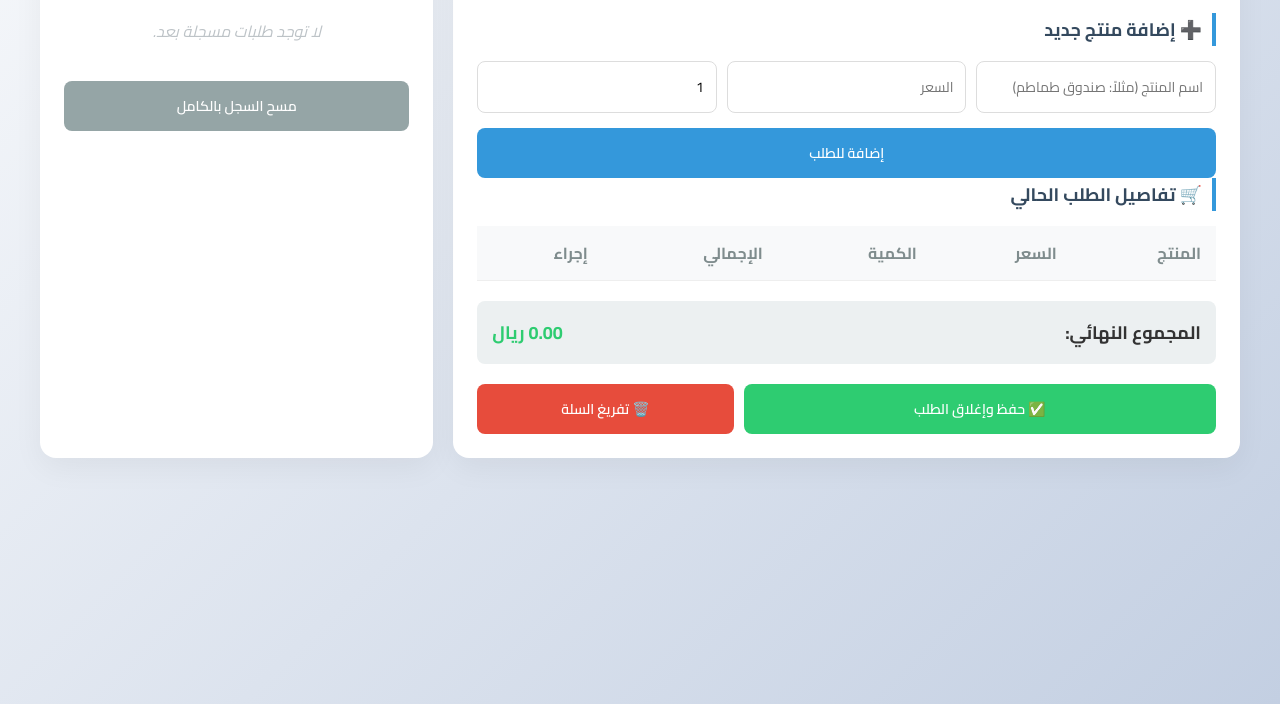
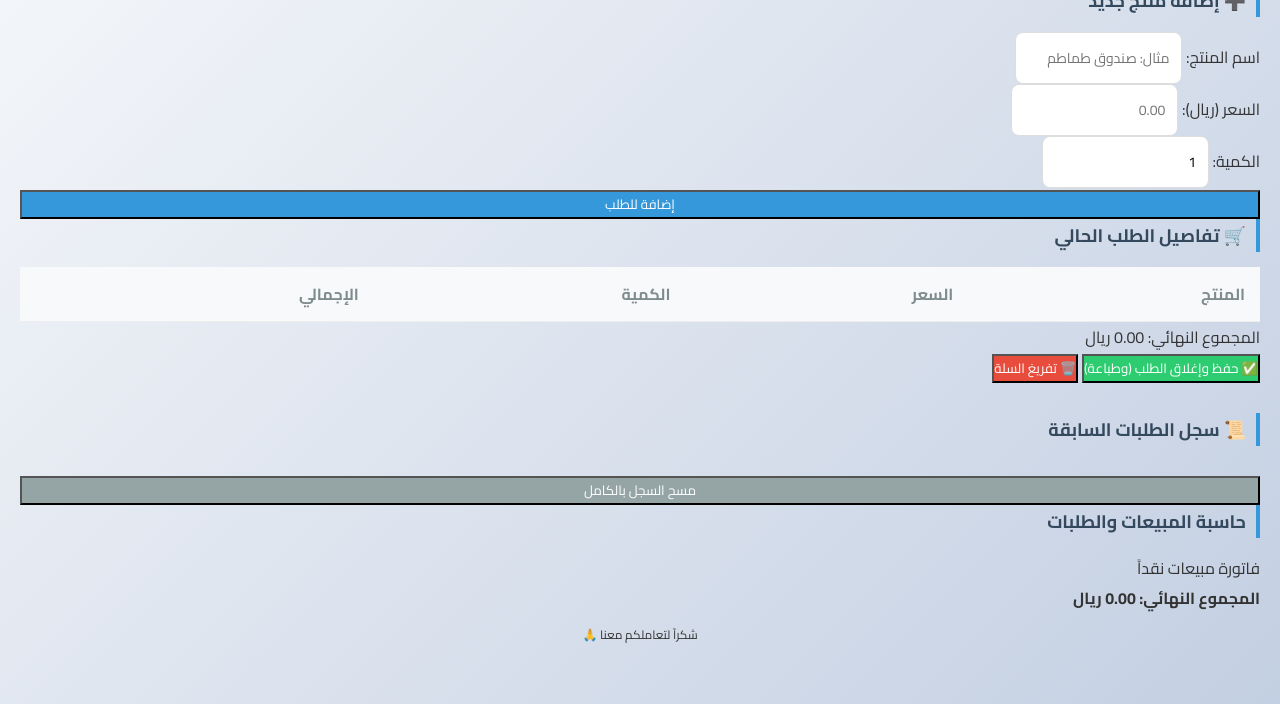
Before and after one commit to reror2152-coder/sales-calculator, a plain HTML site: page index.html in a window 1280 px wide. Shown: the part 96-800 px from the top of the page. Drawn offline with Linux system fonts and the light colour scheme.

Commit message:
Update title and restructure HTML layout

```diff
--- a/index.html
+++ b/index.html
@@ -3,29 +3,32 @@
 <head>
     <meta charset="UTF-8">
     <meta name="viewport" content="width=device-width, initial-scale=1.0">
-    <title>حاسبة الطلبات والمبيعات الذكية</title>
+    <title>حاسبة الطلبات والمبيعات الاحترافية</title>
     <link rel="stylesheet" href="style.css">
 </head>
 <body>
 
-    <div class="app-container">
-        <!-- قسم إضافة وحساب الطلب الحالي -->
-        <main class="main-card">
-            <h1 class="app-title">📊 حاسبة الطلبات والمبيعات</h1>
+    <div class="container">
+        <h1>📊 حاسبة الطلبات والمبيعات</h1>
 
-            <section class="form-section">
+        <div class="order-card">
             <h3>➕ إضافة منتج جديد</h3>
-                <div class="input-group">
-                    <input type="text" id="itemName" placeholder="اسم المنتج (مثلاً: صندوق طماطم)">
-                    <input type="number" id="itemPrice" placeholder="السعر" step="0.01">
-                    <input type="number" id="itemQty" placeholder="الكمية" value="1" min="1">
+            <div class="form-group">
+                <label>اسم المنتج:</label>
+                <input type="text" id="prod-name" placeholder="مثال: صندوق طماطم">
             </div>
-                <button id="addBtn" class="btn btn-primary">إضافة للطلب</button>
-            </section>
+            <div class="form-group">
+                <label>السعر (ريال):</label>
+                <input type="number" id="prod-price" step="0.01" placeholder="0.00">
+            </div>
+            <div class="form-group">
+                <label>الكمية:</label>
+                <input type="number" id="prod-qty" value="1" min="1">
+            </div>
+            <button class="btn-primary" onclick="addToCart()">إضافة للطلب</button>
+        </div>
 
-            <section class="order-section">
         <h3>🛒 تفاصيل الطلب الحالي</h3>
-                <div class="table-wrapper">
         <table>
             <thead>
                 <tr>
@@ -33,36 +36,41 @@
                     <th>السعر</th>
                     <th>الكمية</th>
                     <th>الإجمالي</th>
-                                <th>إجراء</th>
                 </tr>
             </thead>
-                        <tbody id="orderItems">
-                            <!-- المنتجات المضافة تظهر هنا -->
+            <tbody id="cart-table-body">
                 </tbody>
         </table>
+
+        <div class="total-section">
+            المجموع النهائي: <span id="cart-total">0.00</span> ريال
         </div>
 
-                <div class="total-bar">
-                    <span>المجموع النهائي:</span>
-                    <span id="finalTotal" class="total-amount">0.00 ريال</span>
+        <button class="btn-success" onclick="saveAndPrintOrder()">✅ حفظ وإغلاق الطلب (وطباعة)</button>
+        <button class="btn-danger" onclick="clearCart()">🗑️ تفريغ السلة</button>
+
+        <h3 style="margin-top: 30px;">📜 سجل الطلبات السابقة</h3>
+        <div id="orders-history">
+            </div>
+        <button class="btn-secondary" onclick="clearHistory()">مسح السجل بالكامل</button>
     </div>
 
-                <div class="action-buttons">
-                    <button id="saveOrderBtn" class="btn btn-success">✅ حفظ وإغلاق الطلب</button>
-                    <button id="clearBtn" class="btn btn-danger">🗑️ تفريغ السلة</button>
+    <div id="receipt-print-area">
+        <div class="receipt-header">
+            <h3>حاسبة المبيعات والطلبات</h3>
+            <p id="receipt-date"></p>
+            <p>فاتورة مبيعات نقداً</p>
         </div>
-            </section>
-        </main>
-
-        <!-- قسم سجل الطلبات المحفوظة الجديد -->
-        <aside class="history-card">
-            <h3>📜 سجل الطلبات السابقة</h3>
-            <div id="historyList" class="history-list">
-                <!-- الطلبات المحفوظة تظهر هنا كبطاقات -->
-                <p class="empty-msg">لا توجد طلبات مسجلة بعد.</p>
+        <div class="divider"></div>
+        <div id="receipt-items">
             </div>
-            <button id="clearHistoryBtn" class="btn btn-secondary">مسح السجل بالكامل</button>
-        </aside>
+        <div class="divider"></div>
+        <div class="receipt-line" style="font-weight: bold; font-size: 16px;">
+            <span>المجموع النهائي:</span>
+            <span id="receipt-total-val">0.00 ريال</span>
+        </div>
+        <div class="divider"></div>
+        <p style="text-align: center; font-size: 12px; margin-top: 10px;">شكراً لتعاملكم معنا 🙏</p>
     </div>
 
     <script src="script.js"></script>
```
Lines whose indentation alone changed are shown as unchanged.
